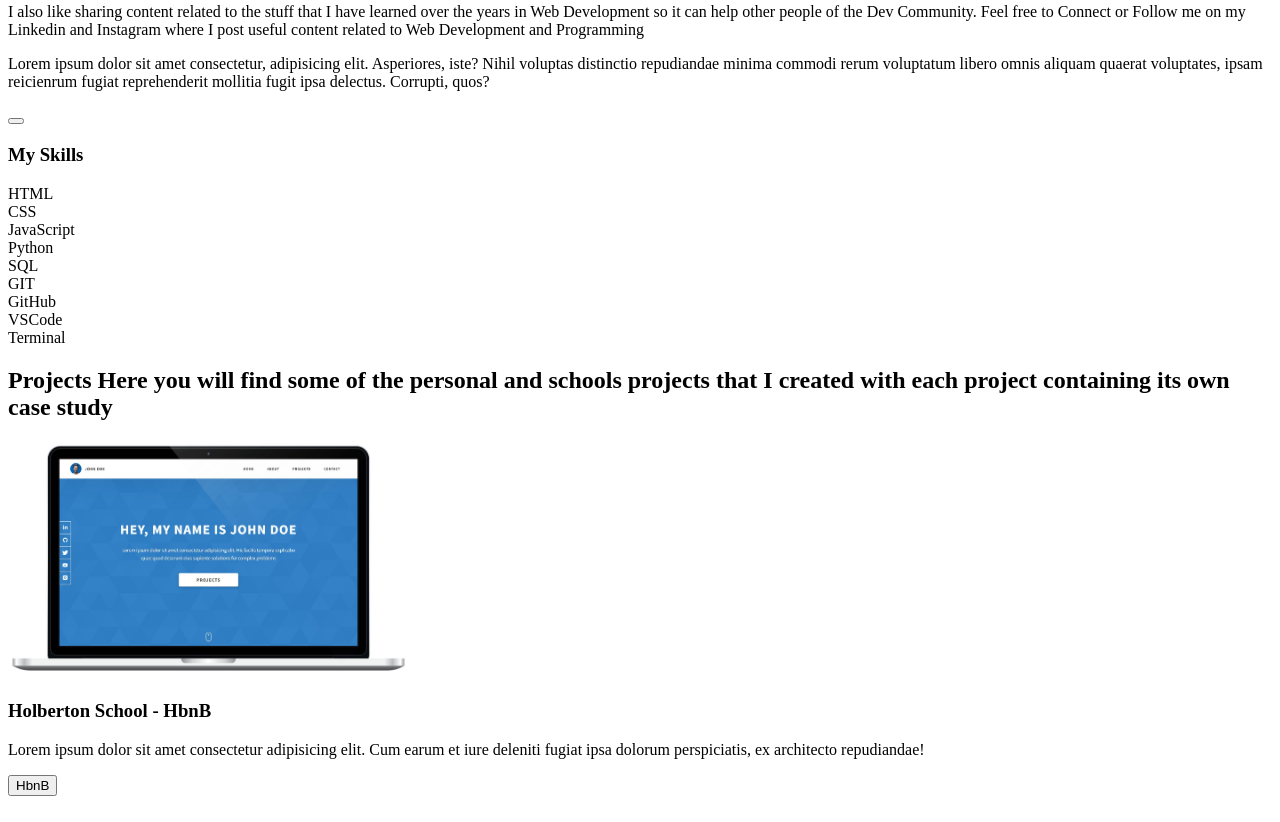
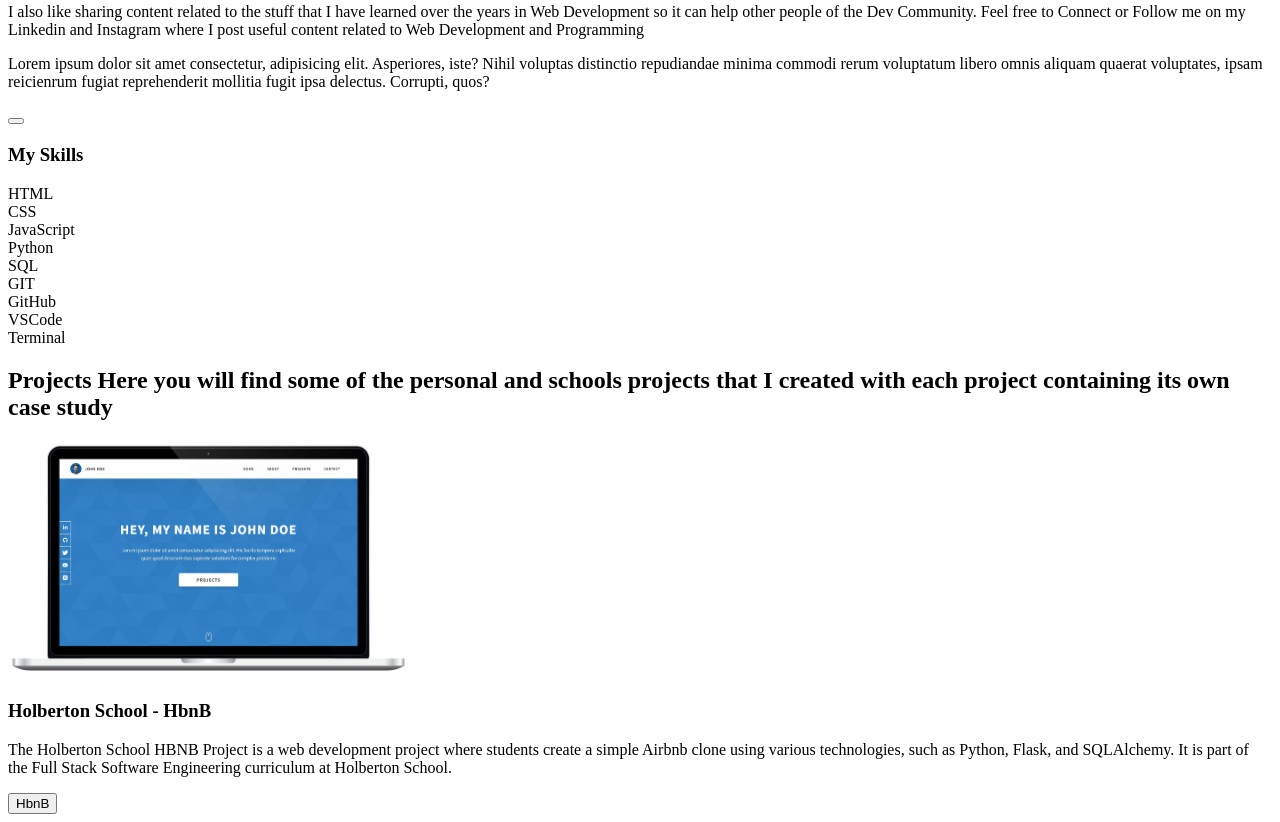
Before and after one commit to vlldnt/vieilledent.eu, a plain HTML site: page index.html in a window 1280 px wide. Shown: the part 954-1776 px from the top of the page. Drawn offline with Linux system fonts and the light colour scheme.

Commit message:
saving html contruction

```diff
--- a/index.html
+++ b/index.html
@@ -89,7 +89,7 @@
                         <div class="project-details">
                             <h3 class="project-title">Holberton School - HbnB</h3>
                             <p class="project-text">
-                               Lorem ipsum dolor sit amet consectetur adipisicing elit. Cum earum et iure deleniti fugiat ipsa dolorum perspiciatis, ex architecto repudiandae!
+                                The Holberton School HBNB Project is a web development project where students create a simple Airbnb clone using various technologies, such as Python, Flask, and SQLAlchemy. It is part of the Full Stack Software Engineering curriculum at Holberton School.
                             </p>
                             <a href="" class="buttons"><button>HbnB</button></a>
                         </div>
```
